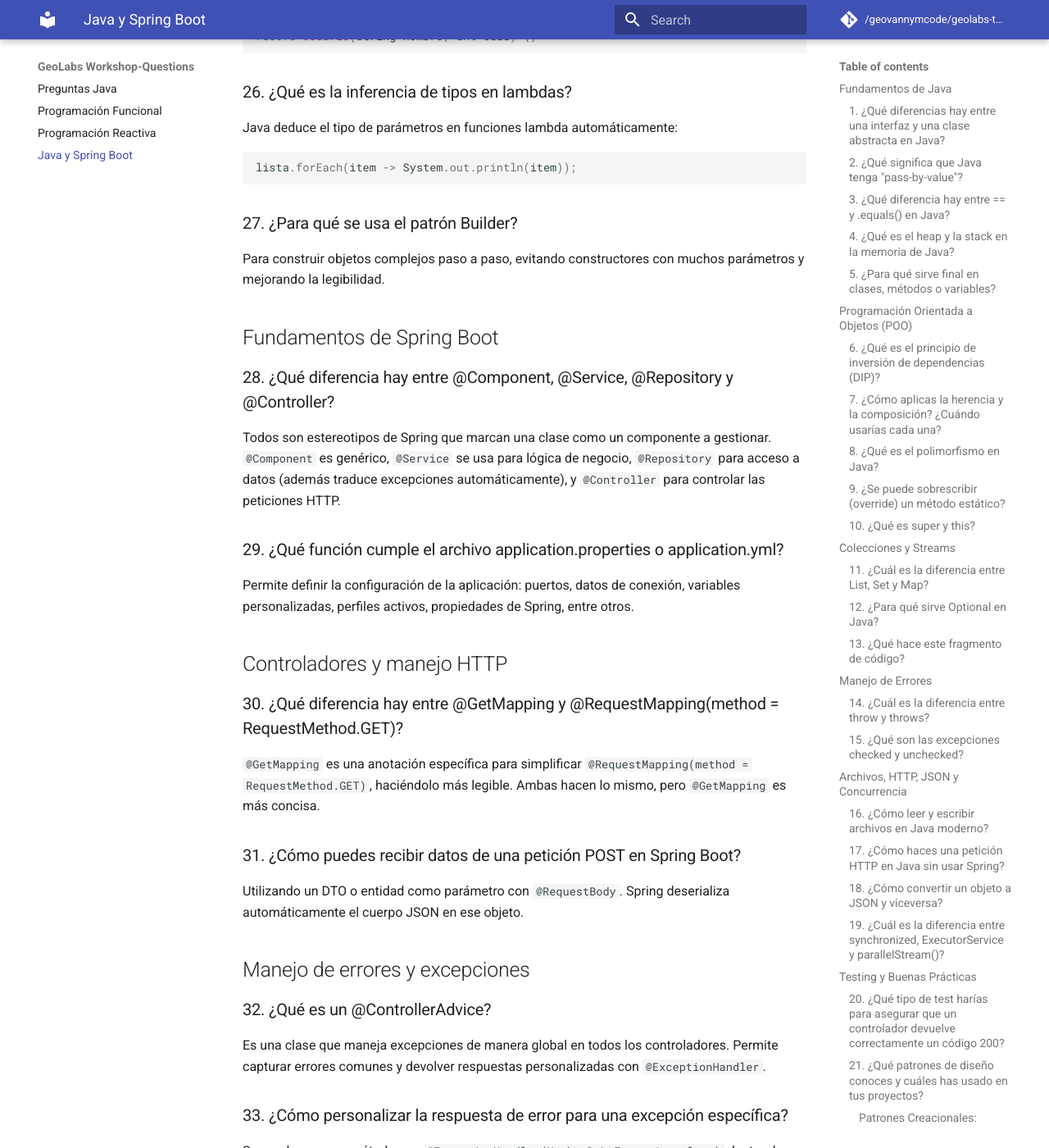
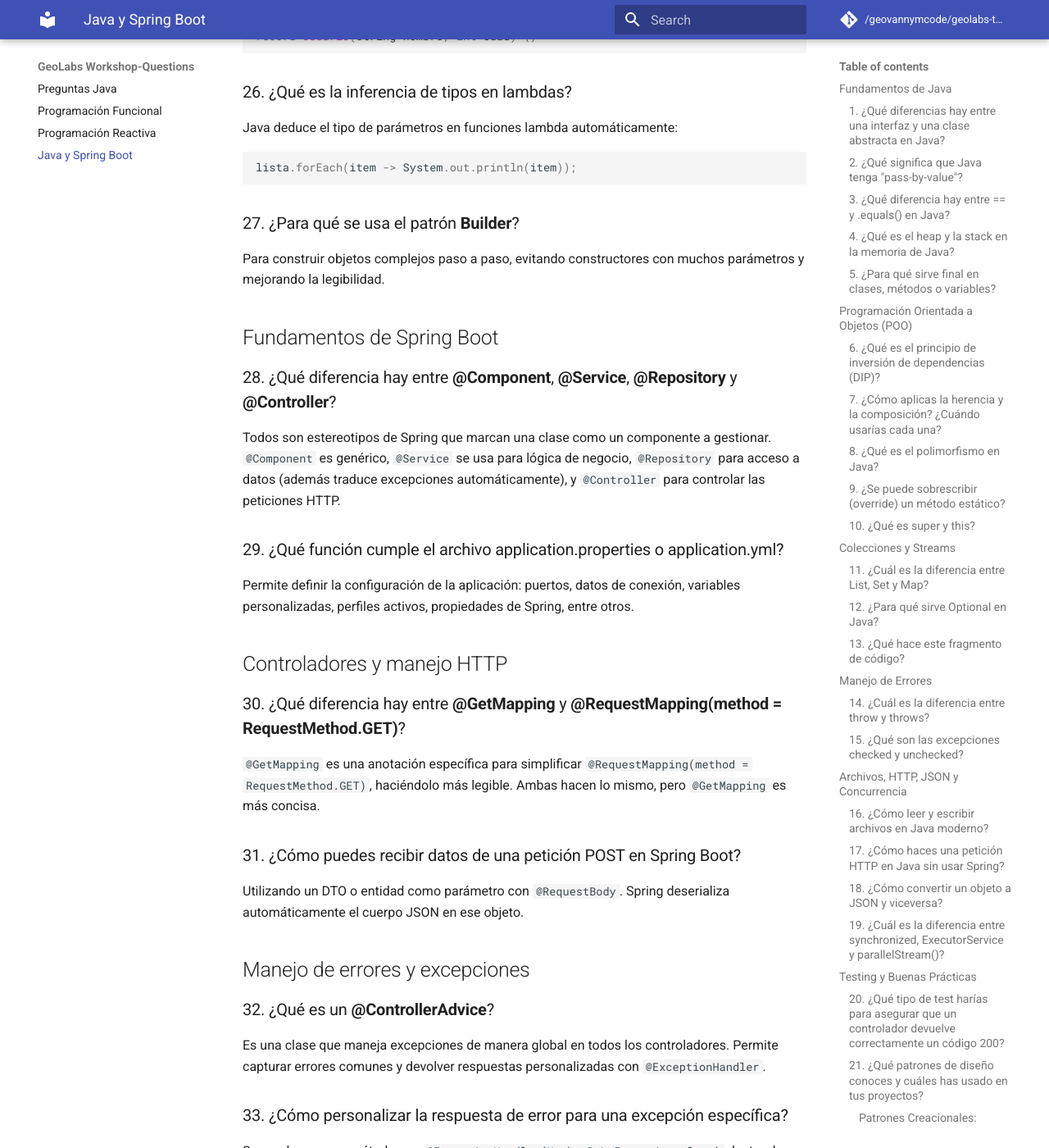
Before and after one commit to geovannymcode/geolabs-test.github.io, an MkDocs documentation site: the page built from docs/spring.md, in a window 1280 px wide and 1400 px high, scrolled down 12221 px. Shown: the whole window at 82% size. Built offline with MkDocs 1.6.1 and Material for MkDocs 9.7.7, drawn with Linux system fonts in a browser that asks for light colours; comment, search, counter and statistics services are not loaded.

Commit message:
Commit retroactivo

````diff
--- a/docs/spring.md
+++ b/docs/spring.md
@@ -533,13 +533,13 @@
 lista.forEach(item -> System.out.println(item));
 ```
 
-### 27. ¿Para qué se usa el patrón Builder?
+### 27. ¿Para qué se usa el patrón **Builder**?
 
 Para construir objetos complejos paso a paso, evitando constructores con muchos parámetros y mejorando la legibilidad.
 
 ## Fundamentos de Spring Boot
 
-### 28. ¿Qué diferencia hay entre @Component, @Service, @Repository y @Controller?
+### 28. ¿Qué diferencia hay entre **@Component**, **@Service**, **@Repository** y **@Controller**?
 
 Todos son estereotipos de Spring que marcan una clase como un componente a gestionar. `@Component` es genérico, `@Service` se usa para lógica de negocio, `@Repository` para acceso a datos (además traduce excepciones automáticamente), y `@Controller` para controlar las peticiones HTTP.
 
@@ -549,7 +549,7 @@
 
 ## Controladores y manejo HTTP
 
-### 30. ¿Qué diferencia hay entre @GetMapping y @RequestMapping(method = RequestMethod.GET)?
+### 30. ¿Qué diferencia hay entre **@GetMapping** y **@RequestMapping(method = RequestMethod.GET)**?
 
 `@GetMapping` es una anotación específica para simplificar `@RequestMapping(method = RequestMethod.GET)`, haciéndolo más legible. Ambas hacen lo mismo, pero `@GetMapping` es más concisa.
 
@@ -559,7 +559,7 @@
 
 ## Manejo de errores y excepciones
 
-### 32. ¿Qué es un @ControllerAdvice?
+### 32. ¿Qué es un **@ControllerAdvice**?
 
 Es una clase que maneja excepciones de manera global en todos los controladores. Permite capturar errores comunes y devolver respuestas personalizadas con `@ExceptionHandler`.
 
````
